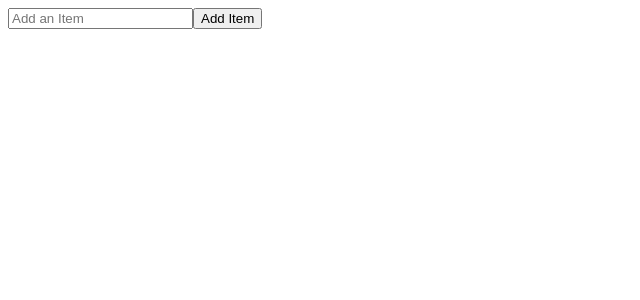
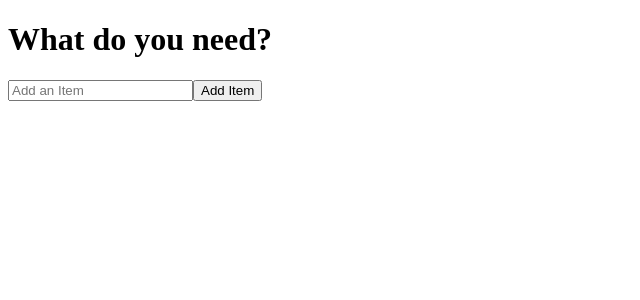
Before and after one commit to mbbaber/groceryApp, a React (Create React App) app: page / in a window 1280 px wide. Shown: the top 300 px of the page, without its empty margins (0-640 px from the left). Built offline with nearby package versions, Linux system fonts and the light colour scheme.

Commit message:
wrap item form into item list and display on main page

```diff
--- a/src/App.js
+++ b/src/App.js
@@ -1,10 +1,10 @@
 import './App.css';
-import ItemForm from './components/ItemForm';
+import ItemList from './components/ItemList';
 
 function App() {
   return (
     <div>
-      <ItemForm></ItemForm>
+      <ItemList/>
     </div>
   );
 }
--- a/src/components/ItemList.js
+++ b/src/components/ItemList.js
@@ -0,0 +1,15 @@
+import React, { useState } from "react";
+import ItemForm from "./ItemForm";
+
+function ItemList() {
+    const {items, setItems} = useState([]);
+
+    return (
+        <div>
+            <h1>What do you need?</h1>
+            <ItemForm></ItemForm>
+        </div>
+    )
+}
+
+export default ItemList
```
